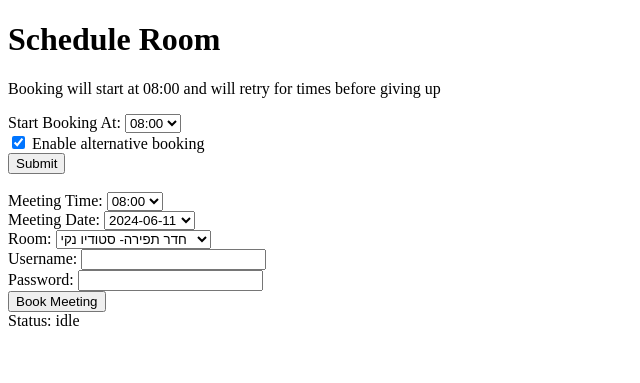
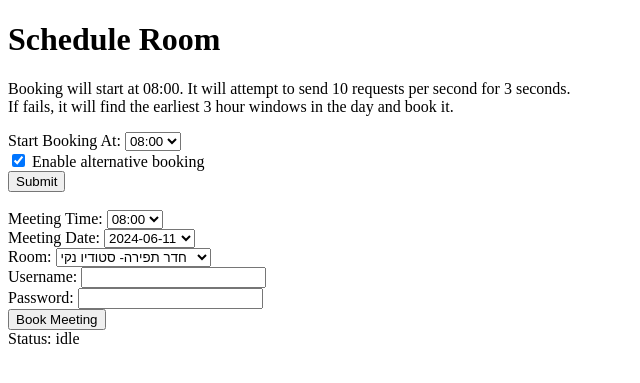
Before and after one commit to dror-ziv/visual-theater-room-scheduler, a FastAPI app: page / in a window 1280 px wide. Shown: the top 383 px of the page, without its empty margins (0-640 px from the left). Run offline with FastAPI, Linux system fonts and the light colour scheme.

Commit message:
feat: show feature in UI

```diff
--- a/main.py
+++ b/main.py
@@ -25,7 +25,7 @@ from schedule_room import (
     start_booking_process,
     real_get_status,
     set_settings,
-    get_send_booking_time,
+    get_send_booking_time, get_alternative_bookings,
 )
 from models import ScheduleRoomCommand, Credentials
 
@@ -72,6 +72,7 @@ def _landing_page(request: Request):
             "date_slots": _date_slots(),
             "rooms": _ROOMS_TO_IDS,
             "start_at": get_send_booking_time().strftime("%H:%M"),
+            "alternative_booking_enabled": get_alternative_bookings()
         },
     )
 
--- a/templates/index.html
+++ b/templates/index.html
@@ -5,8 +5,10 @@
 </head>
 <body>
     <h1>Schedule Room</h1>
-    <p> Booking will start at {{start_at}}
-    and will retry for times before giving up</p>
+    <p> Booking will start at {{start_at}}. It will attempt to send 10 requests per second for 3 seconds.
+     {% if alternative_booking_enabled %}
+     <br>If fails, it will find the earliest 3 hour windows in the day and book it.
+    {% endif %}</p>
     <form action="/settings" method="post" id="settings_form">
         <label for="start_booking_at">Start Booking At:</label>
         <select id="start_booking_at" name="start_booking_at">
```
